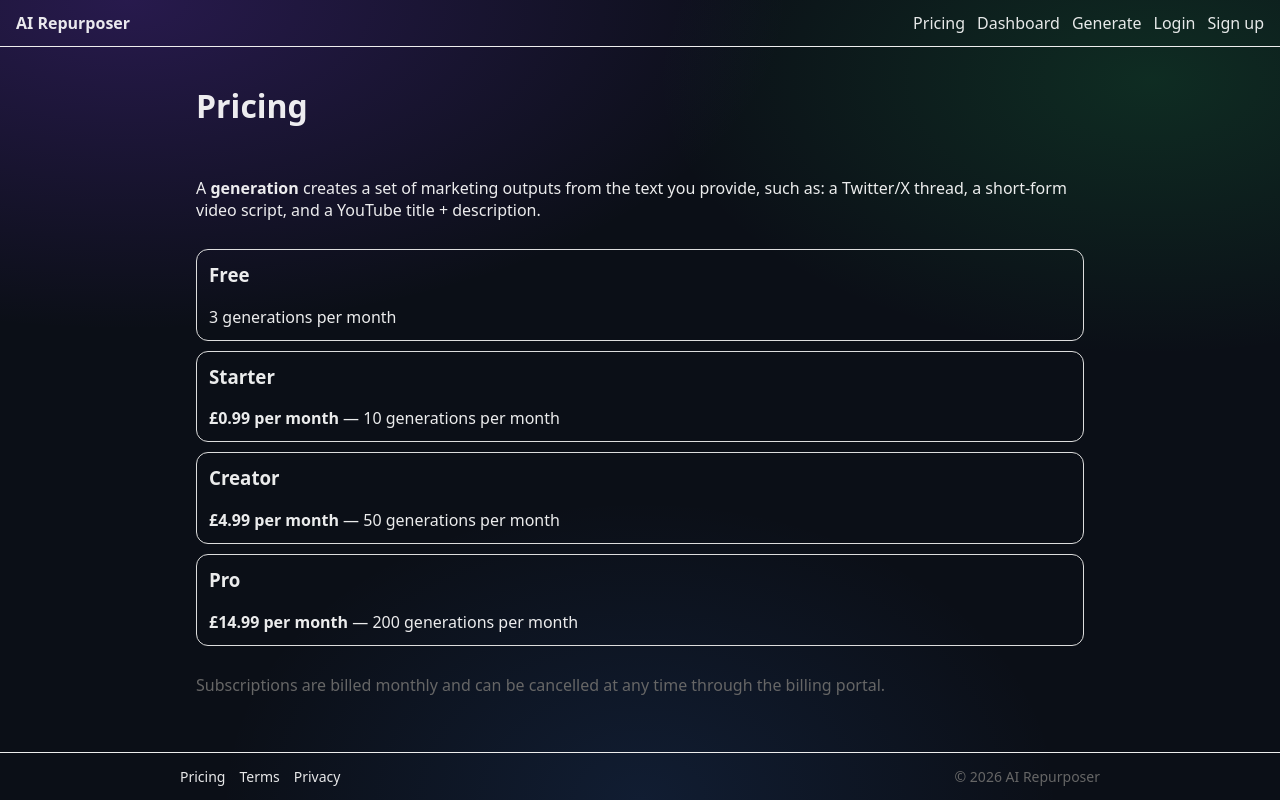
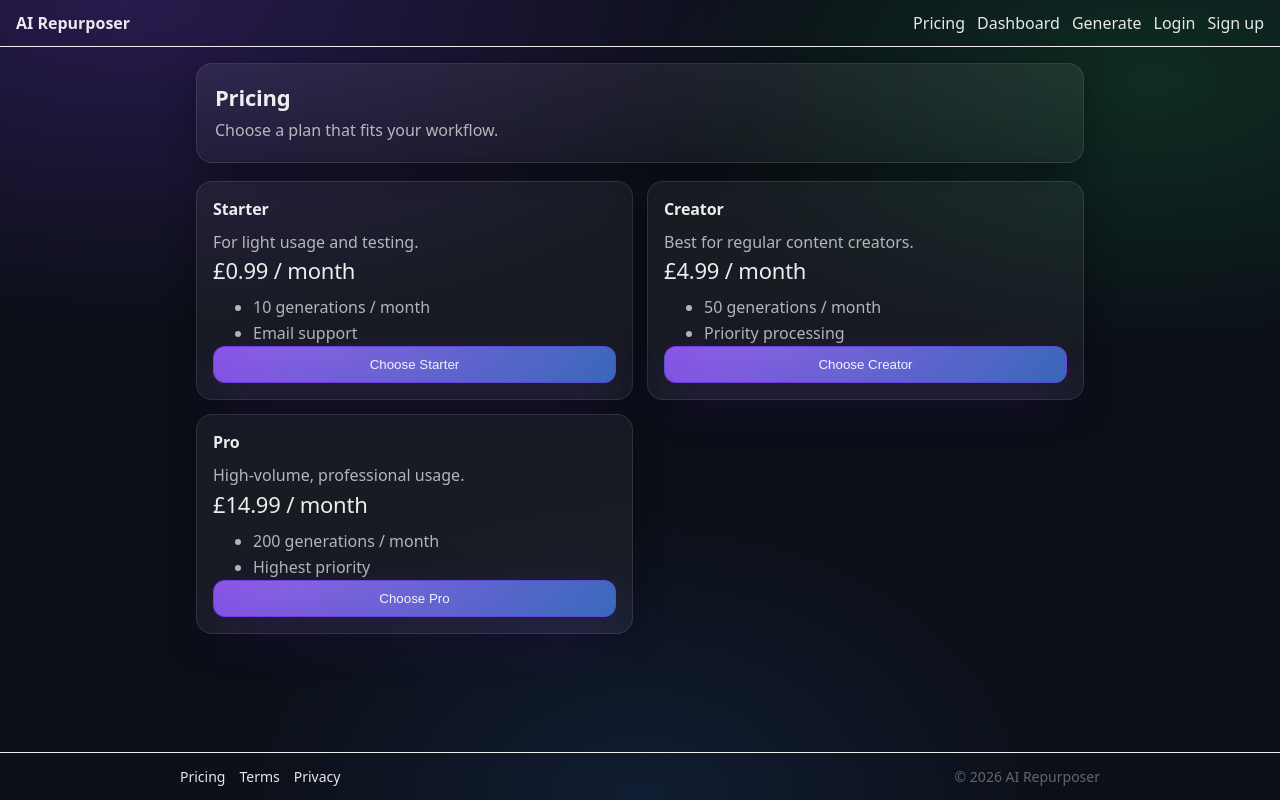
Before and after one commit to ibad59311-rgb/ai-repurposer, a Next.js app: page /pricing in a window 1280 px wide. Built offline with nearby package versions, Linux system fonts and the light colour scheme; no server answers.

Commit message:
Pricing buttons redirect to Stripe checkout by plan

```diff
--- a/src/app/pricing/page.tsx
+++ b/src/app/pricing/page.tsx
@@ -1,38 +1,112 @@
+"use client";
+
+import { useEffect, useState } from "react";
+import { useRouter } from "next/navigation";
+
+type Plan = "starter" | "creator" | "pro";
+
 export default function Pricing() {
+  const [loading, setLoading] = useState<Plan | null>(null);
+  const [loggedIn, setLoggedIn] = useState<boolean | null>(null);
+  const router = useRouter();
+
+  useEffect(() => {
+    fetch("/api/me")
+      .then(r => r.json())
+      .then(j => setLoggedIn(!!j.user))
+      .catch(() => setLoggedIn(false));
+  }, []);
+
+  async function checkout(plan: Plan) {
+    if (!loggedIn) {
+      router.push("/login");
+      return;
+    }
+
+    setLoading(plan);
+
+    try {
+      const res = await fetch("/api/billing/checkout", {
+        method: "POST",
+        headers: { "content-type": "application/json" },
+        body: JSON.stringify({ tier: plan }),
+      });
+
+      const j = await res.json();
+      if (!res.ok || !j.url) throw new Error(j.error || "Checkout failed");
+
+      window.location.href = j.url;
+    } catch {
+      setLoading(null);
+      alert("Unable to start checkout. Please try again.");
+    }
+  }
+
   return (
-    <main style={{ display: "grid", gap: 12 }}>
-      <h1>Pricing</h1>
+    <main className="grid fade-in" style={{ gap: 18 }}>
+      <div className="card card-pad">
+        <h1 className="h2" style={{ marginBottom: 6 }}>Pricing</h1>
+        <p className="p">Choose a plan that fits your workflow.</p>
+      </div>
 
-      <p>
-        A <b>generation</b> creates a set of marketing outputs from the text you provide, such as:
-        a Twitter/X thread, a short-form video script, and a YouTube title + description.
-      </p>
-
-      <div style={{ display: "grid", gap: 10 }}>
-        <div style={{ border: "1px solid #ddd", borderRadius: 12, padding: 12 }}>
-          <h3 style={{ marginTop: 0 }}>Free</h3>
-          <p style={{ marginBottom: 0 }}>3 generations per month</p>
+      <div className="split">
+        {/* Starter */}
+        <div className="section card">
+          <h3>Starter</h3>
+          <p className="p">For light usage and testing.</p>
+          <div className="h2">£0.99 / month</div>
+          <ul className="p">
+            <li>10 generations / month</li>
+            <li>Email support</li>
+          </ul>
+          <button
+            className="btn btn-primary"
+            style={{ width: "100%" }}
+            disabled={loading !== null}
+            onClick={() => checkout("starter")}
+          >
+            {loading === "starter" ? "Redirecting…" : "Choose Starter"}
+          </button>
         </div>
 
-        <div style={{ border: "1px solid #ddd", borderRadius: 12, padding: 12 }}>
-          <h3 style={{ marginTop: 0 }}>Starter</h3>
-          <p style={{ marginBottom: 0 }}><b>£0.99 per month</b> — 10 generations per month</p>
+        {/* Creator */}
+        <div className="section card">
+          <h3>Creator</h3>
+          <p className="p">Best for regular content creators.</p>
+          <div className="h2">£4.99 / month</div>
+          <ul className="p">
+            <li>50 generations / month</li>
+            <li>Priority processing</li>
+          </ul>
+          <button
+            className="btn btn-primary"
+            style={{ width: "100%" }}
+            disabled={loading !== null}
+            onClick={() => checkout("creator")}
+          >
+            {loading === "creator" ? "Redirecting…" : "Choose Creator"}
+          </button>
         </div>
 
-        <div style={{ border: "1px solid #ddd", borderRadius: 12, padding: 12 }}>
-          <h3 style={{ marginTop: 0 }}>Creator</h3>
-          <p style={{ marginBottom: 0 }}><b>£4.99 per month</b> — 50 generations per month</p>
-        </div>
-
-        <div style={{ border: "1px solid #ddd", borderRadius: 12, padding: 12 }}>
-          <h3 style={{ marginTop: 0 }}>Pro</h3>
-          <p style={{ marginBottom: 0 }}><b>£14.99 per month</b> — 200 generations per month</p>
+        {/* Pro */}
+        <div className="section card">
+          <h3>Pro</h3>
+          <p className="p">High-volume, professional usage.</p>
+          <div className="h2">£14.99 / month</div>
+          <ul className="p">
+            <li>200 generations / month</li>
+            <li>Highest priority</li>
+          </ul>
+          <button
+            className="btn btn-primary"
+            style={{ width: "100%" }}
+            disabled={loading !== null}
+            onClick={() => checkout("pro")}
+          >
+            {loading === "pro" ? "Redirecting…" : "Choose Pro"}
+          </button>
         </div>
       </div>
-
-      <p style={{ color: "#666" }}>
-        Subscriptions are billed monthly and can be cancelled at any time through the billing portal.
-      </p>
     </main>
   );
 }
```
